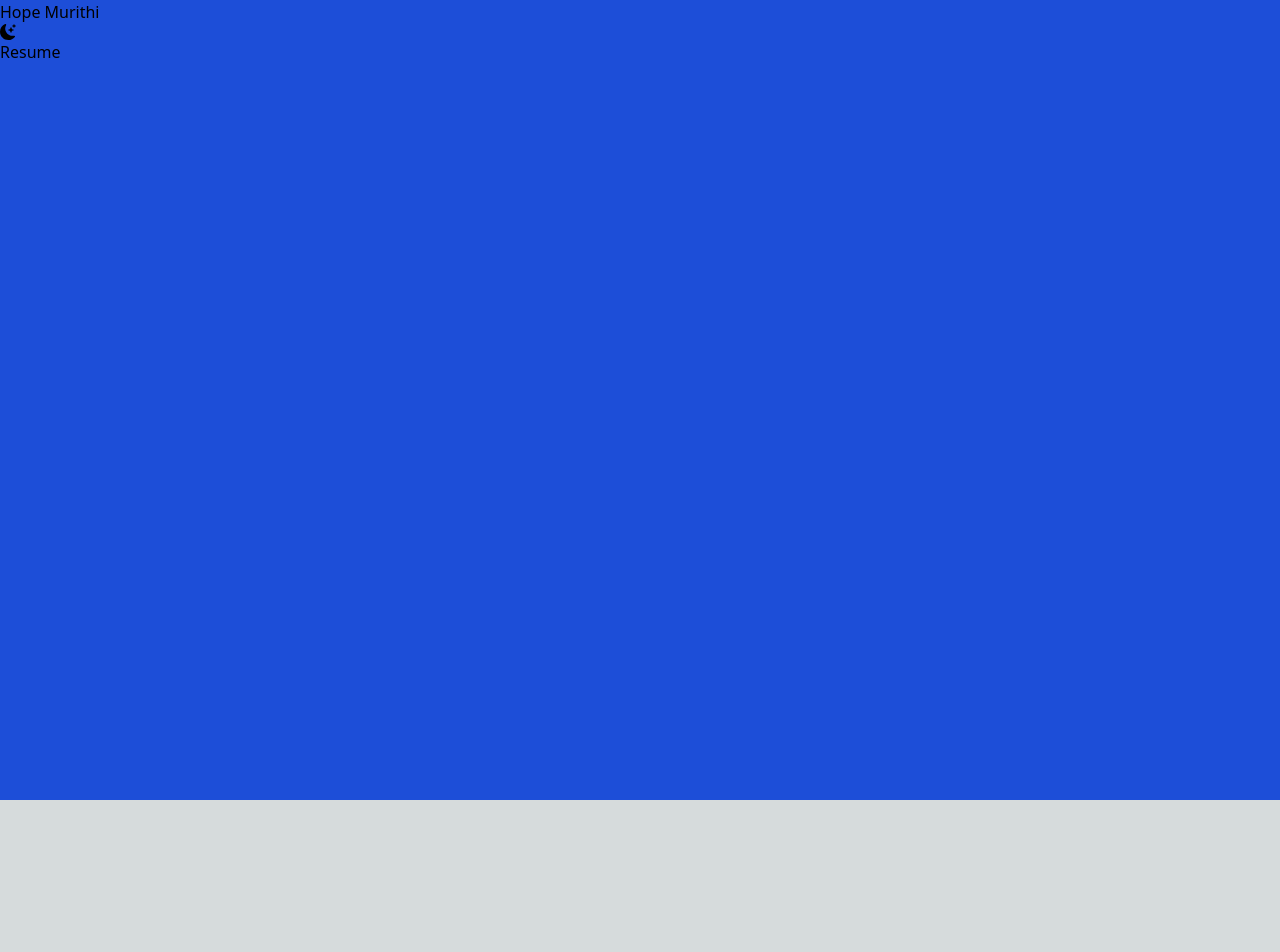
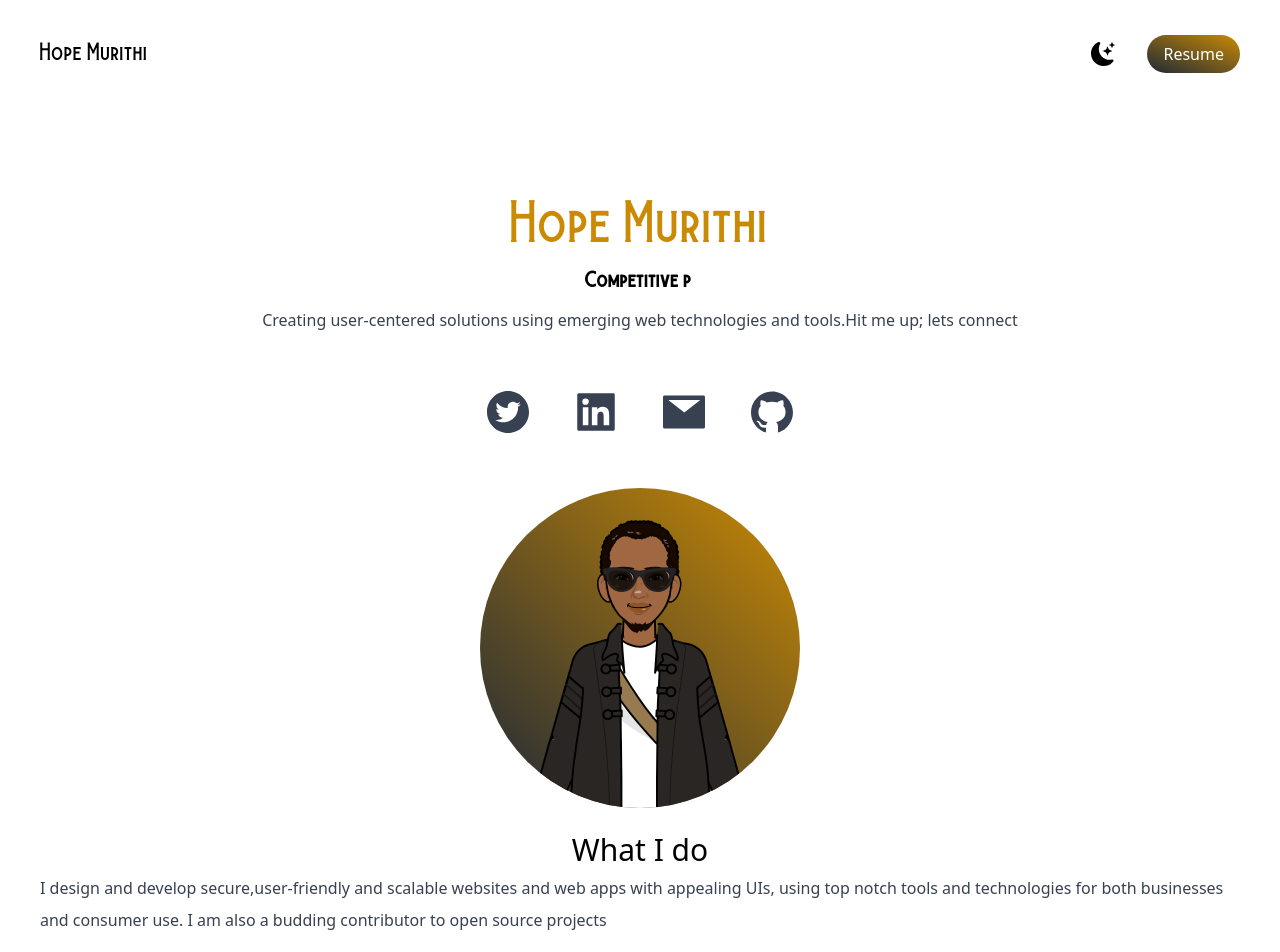
Before and after one commit to Hopp-Murithi/portfolio, a Next.js app: page / in a window 1280 px wide. Shown: the top 952 px of the page. Before the commit the page ends 800 px from the top, so only its background shows below. Built offline with nearby package versions, Linux system fonts and the light colour scheme.

Commit message:
Add avatars and images to portfolio

```diff
--- a/pages/index.tsx
+++ b/pages/index.tsx
@@ -1,6 +1,16 @@
-import Head from 'next/head'
-import {BsFillMoonStarsFill} from 'react-icons/bs'
-
+import Head from "next/head";
+import { BsFillMoonStarsFill } from "react-icons/bs";
+import {
+  AiFillTwitterCircle,
+  AiFillLinkedin,
+  AiFillMail,
+  AiFillGithub,
+} from "react-icons/ai";
+import { TypeAnimation } from "react-type-animation";
+import Image from "next/image";
+import myAvatar from "../public/full-body-murithi.png";
+import design from "../public/design.jpg";
+import development from "../public/development.jpg";
 
 
 export default function Home() {
@@ -12,19 +22,85 @@ export default function Home() {
         <meta name="viewport" content="width=device-width, initial-scale=1" />
         <link rel="icon" href="/favicon.ico" />
       </Head>
-      <main>
-        <section className='bg-blue-700 min-h-screen'>
-  <nav>
-    <h1>Hope Murithi</h1>
-    <ul>
-      <li>
-        <BsFillMoonStarsFill/>
-      </li>
-      <li><a href='#'>Resume</a></li>
-    </ul>
-  </nav>
+      <main className="bg-white px-10 text-black">
+        <section className=" min-h-screen">
+          <nav className="py-10 mb-12 flex justify-between">
+            <h1 className="text-xl font-burtons">Hope Murithi</h1>
+            <ul className="flex items-center">
+              <li>
+                <BsFillMoonStarsFill className="cursor-pointer text-2xl" />
+              </li>
+              <li>
+                <a
+                  href="#"
+                  className="bg-gradient-to-tr from-gray-800 to-yellow-600 text-white px-4 py-2 rounded-full ml-8"
+                >
+                  Resume
+                </a>
+              </li>
+            </ul>
+          </nav>
+          <div className="text-center p-10">
+            <h2 className="text-5xl py-2 font-burtons text-yellow-600">
+              {" "}
+              Hope Murithi
+            </h2>
+            <h3 className="font-burtons md:text-lg font-bold text-md py-2">
+              <TypeAnimation
+                sequence={[
+                  "Software engineer",
+                  1000,
+                  "Web developer",
+                  1000,
+                  "Competitive programmer",
+                  1000,
+                  "Always learning",
+                  1000,
+                ]}
+                speed={50}
+                style={{ fontSize: "18px" }}
+                wrapper="span"
+                repeat={Infinity}
+              />
+            </h3>
+            <p className="text-md text-gray-700 leading-8">
+              Creating user-centered solutions using emerging web technologies
+              and tools.Hit me up; lets connect
+            </p>
+          </div>
+          <div className="flex justify-center text-5xl gap-10 text-gray-700 py-3">
+            <AiFillTwitterCircle />
+            <AiFillLinkedin />
+            <AiFillMail />
+            <AiFillGithub />
+          </div>
+          <div className="relative mx-auto bg-gradient-to-tr from-gray-800 to-yellow-600 rounded-full w-80 h-80 mt-10 overflow-hidden">
+            <Image src={myAvatar} alt="Avatar" />
+          </div>
+        </section>
+        <section>
+          <div>
+            <h3 className=" flex justify-center items-center text-3xl py-1 mt-5">What I do</h3>
+            <p className="text-md text-gray-700 leading-8">
+              I design and develop secure,user-friendly and scalable websites
+              and web apps with appealing UIs, using top notch tools and
+              technologies for both businesses and consumer use. I am also a
+              budding contributor to open source projects
+            </p>
+          </div>
+
+          <div className="text-center shadow-lg p-10 my-10 rounded-xl">
+              <Image src={design}
+              alt='design'
+              width={100}
+              height={100}
+              />
+              <h3 className="py-4 text-yellow-600 text-lg pb-2 pt-8 font-medium">Elegant designs</h3>
+              <p className="py-2">Creating beautiful models,sitemaps,wireframes and designs  using tools like photoshop and figma</p>
+
+          </div>
         </section>
       </main>
     </>
-  )
+  );
 }
```
Also changed, not shown: 1 other file (tests, documents, lock files or other folders).
